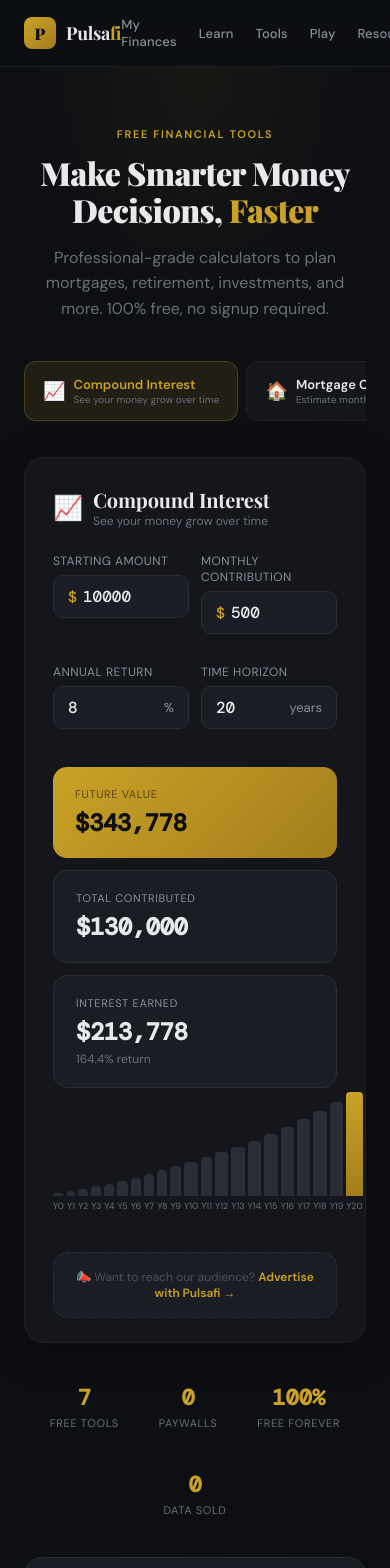
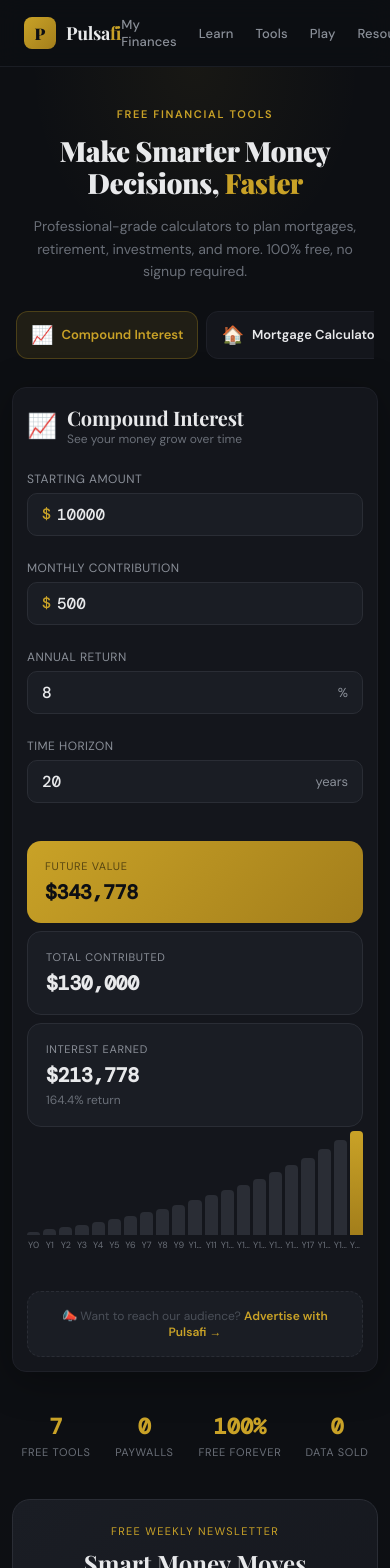
Before and after one commit to zackatlas/pulsafi, a Next.js app: page / in a window 390 px wide. Shown: the top 1568 px of the page. Built offline with nearby package versions, Linux system fonts and the light colour scheme.

Commit message:
Update Pulsafi.js

```diff
--- a/app/components/Pulsafi.js
+++ b/app/components/Pulsafi.js
@@ -45,9 +45,9 @@ function Input({ label, value, onChange, prefix, suffix, min, max, step = 1, sub
             if (!isNaN(num)) { setDisplay(raw); onChange(num); }
           }}
           onBlur={() => { setFocused(false); }}
-          style={{ flex: 1, background: "transparent", border: "none", outline: "none", color: "var(--text-primary)", fontSize: 16, fontFamily: "'DM Mono', monospace", fontWeight: 500, width: "100%" }}
+          style={{ flex: 1, background: "transparent", border: "none", outline: "none", color: "var(--text-primary)", fontSize: 16, fontFamily: "'DM Mono', monospace", fontWeight: 500, width: "100%", minWidth: 0 }}
         />
-        {suffix && <span style={{ color: "var(--text-secondary)", fontFamily: "'DM Sans', sans-serif", fontSize: 13 }}>{suffix}</span>}
+        {suffix && <span style={{ color: "var(--text-secondary)", fontFamily: "'DM Sans', sans-serif", fontSize: 13, whiteSpace: "nowrap" }}>{suffix}</span>}
       </div>
     </div>
   );
@@ -55,13 +55,13 @@ function Input({ label, value, onChange, prefix, suffix, min, max, step = 1, sub
 
 function ResultCard({ label, value, accent, sub }) {
   return (
-    <div style={{
+    <div className="pulsafi-result-card" style={{
       background: accent ? "linear-gradient(135deg, var(--accent) 0%, var(--accent-dark) 100%)" : "var(--bg-input)",
-      borderRadius: 14, padding: "20px 22px", flex: 1, minWidth: 160,
+      borderRadius: 14, padding: "18px 18px", flex: "1 1 140px", minWidth: 0,
       border: accent ? "none" : "1px solid var(--border-input)",
     }}>
       <div style={{ fontSize: 11, textTransform: "uppercase", letterSpacing: "0.06em", color: accent ? "rgba(0,0,0,0.55)" : "var(--text-secondary)", fontFamily: "'DM Sans', sans-serif", marginBottom: 6 }}>{label}</div>
-      <div style={{ fontSize: 24, fontWeight: 700, color: accent ? "#0d0f13" : "var(--text-primary)", fontFamily: "'DM Mono', monospace", letterSpacing: "-0.02em" }}>{value}</div>
+      <div className="pulsafi-result-value" style={{ fontSize: 24, fontWeight: 700, color: accent ? "#0d0f13" : "var(--text-primary)", fontFamily: "'DM Mono', monospace", letterSpacing: "-0.02em", wordBreak: "break-word" }}>{value}</div>
       {sub && <div style={{ fontSize: 12, color: accent ? "rgba(0,0,0,0.45)" : "var(--text-muted)", marginTop: 4, fontFamily: "'DM Sans', sans-serif" }}>{sub}</div>}
     </div>
   );
@@ -71,9 +71,9 @@ function ResultCard({ label, value, accent, sub }) {
 function MiniChart({ data, height = 140 }) {
   const max = Math.max(...data.map(d => d.value), 1);
   return (
-    <div style={{ display: "flex", alignItems: "flex-end", gap: 3, height, padding: "16px 0" }}>
+    <div style={{ display: "flex", alignItems: "flex-end", gap: 3, height, padding: "16px 0", overflow: "hidden" }}>
       {data.map((d, i) => (
-        <div key={i} style={{ flex: 1, display: "flex", flexDirection: "column", alignItems: "center", gap: 4 }}>
+        <div key={i} style={{ flex: 1, display: "flex", flexDirection: "column", alignItems: "center", gap: 4, minWidth: 0 }}>
           <div style={{
             width: "100%", borderRadius: "4px 4px 0 0",
             height: `${(d.value / max) * (height - 36)}px`,
@@ -81,7 +81,7 @@ function MiniChart({ data, height = 140 }) {
             transition: "height 0.5s cubic-bezier(0.4,0,0.2,1)",
             minHeight: 2,
           }} />
-          <span style={{ fontSize: 9, color: "var(--text-muted)", fontFamily: "'DM Sans', sans-serif" }}>{d.label}</span>
+          <span style={{ fontSize: 9, color: "var(--text-muted)", fontFamily: "'DM Sans', sans-serif", whiteSpace: "nowrap", overflow: "hidden", textOverflow: "ellipsis", maxWidth: "100%" }}>{d.label}</span>
         </div>
       ))}
     </div>
@@ -107,13 +107,13 @@ function CompoundInterest() {
   }
   return (
     <div>
-      <div style={{ display: "grid", gridTemplateColumns: "1fr 1fr", gap: 12 }}>
+      <div className="pulsafi-input-grid">
         <Input label="Starting Amount" value={principal} onChange={setPrincipal} prefix="$" min={0} step={1000} />
         <Input label="Monthly Contribution" value={monthly} onChange={setMonthly} prefix="$" min={0} step={100} />
         <Input label="Annual Return" value={rate} onChange={setRate} suffix="%" min={0} max={30} step={0.5} />
         <Input label="Time Horizon" value={years} onChange={setYears} suffix="years" min={1} max={50} />
       </div>
-      <div style={{ display: "flex", gap: 12, flexWrap: "wrap", marginTop: 20 }}>
+      <div className="pulsafi-results-row">
         <ResultCard label="Future Value" value={fmt(futureValue)} accent />
         <ResultCard label="Total Contributed" value={fmt(totalContributed)} />
         <ResultCard label="Interest Earned" value={fmt(interestEarned)} sub={pct((interestEarned / totalContributed) * 100) + " return"} />
@@ -144,13 +144,13 @@ function MortgageCalc() {
   }
   return (
     <div>
-      <div style={{ display: "grid", gridTemplateColumns: "1fr 1fr", gap: 12 }}>
+      <div className="pulsafi-input-grid">
         <Input label="Home Price" value={home} onChange={setHome} prefix="$" min={0} step={10000} />
         <Input label="Down Payment" value={down} onChange={setDown} suffix="%" min={0} max={100} step={1} />
         <Input label="Interest Rate" value={rate} onChange={setRate} suffix="%" min={0} max={15} step={0.125} />
         <Input label="Loan Term" value={term} onChange={setTerm} suffix="years" min={1} max={30} />
       </div>
-      <div style={{ display: "flex", gap: 12, flexWrap: "wrap", marginTop: 20 }}>
+      <div className="pulsafi-results-row">
         <ResultCard label="Monthly Payment" value={fmtD(payment)} accent />
         <ResultCard label="Loan Amount" value={fmt(loanAmt)} />
         <ResultCard label="Total Interest" value={fmt(totalInterest)} sub={pct((totalInterest / loanAmt) * 100) + " of loan"} />
@@ -190,14 +190,14 @@ function FireCalc() {
   }
   return (
     <div>
-      <div style={{ display: "grid", gridTemplateColumns: "1fr 1fr", gap: 12 }}>
+      <div className="pulsafi-input-grid">
         <Input label="Current Age" value={age} onChange={setAge} suffix="yrs" min={18} max={70} />
         <Input label="Current Savings" value={savings} onChange={setSavings} prefix="$" min={0} step={5000} />
         <Input label="Monthly Savings" value={monthlySave} onChange={setMonthlySave} prefix="$" min={0} step={100} />
         <Input label="Annual Expenses" value={annualExpense} onChange={setAnnualExpense} prefix="$" min={0} step={1000} />
         <Input label="Expected Return" value={returnRate} onChange={setReturnRate} suffix="%" min={0} max={15} step={0.5} />
       </div>
-      <div style={{ display: "flex", gap: 12, flexWrap: "wrap", marginTop: 20 }}>
+      <div className="pulsafi-results-row">
         <ResultCard label="FIRE Number" value={fmt(fireNumber)} accent />
         <ResultCard label="Years to FIRE" value={yearsToFire >= 50 ? "50+" : yearsToFire.toFixed(1)} sub={yearsToFire < 50 ? `Retire at age ${Math.round(fireAge)}` : "Adjust your inputs"} />
         <ResultCard label="Monthly Savings Rate" value={pct((monthlySave * 12 / (annualExpense + monthlySave * 12)) * 100)} />
@@ -233,12 +233,12 @@ function DebtPayoff() {
   }
   return (
     <div>
-      <div style={{ display: "grid", gridTemplateColumns: "1fr 1fr", gap: 12 }}>
+      <div className="pulsafi-input-grid">
         <Input label="Total Balance" value={balance} onChange={setBalance} prefix="$" min={0} step={1000} />
         <Input label="APR" value={apr} onChange={setApr} suffix="%" min={0} max={40} step={0.5} />
         <Input label="Monthly Payment" value={payment} onChange={setPayment} prefix="$" min={1} step={50} />
       </div>
-      <div style={{ display: "flex", gap: 12, flexWrap: "wrap", marginTop: 20 }}>
+      <div className="pulsafi-results-row">
         <ResultCard label="Debt Free In" value={months < 600 ? `${Math.ceil(months / 12)} yrs ${months % 12} mo` : "Never"} accent />
         <ResultCard label="Total Interest" value={months < 600 ? fmt(totalInterest) : "∞"} sub={months < 600 ? pct((totalInterest / balance) * 100) + " of balance" : "Payment too low"} />
         <ResultCard label="Total Paid" value={months < 600 ? fmt(totalPaid) : "∞"} />
@@ -271,18 +271,18 @@ function SalaryBreakdown() {
   const effectiveRate = (totalTax / salary) * 100;
   return (
     <div>
-      <div style={{ display: "grid", gridTemplateColumns: "1fr 1fr", gap: 12 }}>
+      <div className="pulsafi-input-grid">
         <Input label="Annual Salary" value={salary} onChange={setSalary} prefix="$" min={0} step={5000} />
         <Input label="State Tax Rate" value={state} onChange={setState} suffix="%" min={0} max={13} step={0.5} />
         <Input label="401k Contribution" value={retirement} onChange={setRetirement} suffix="%" min={0} max={25} step={1} />
         <Input label="Other Deductions" value={deductions} onChange={setDeductions} prefix="$" suffix="/mo" min={0} step={50} />
       </div>
-      <div style={{ display: "flex", gap: 12, flexWrap: "wrap", marginTop: 20 }}>
+      <div className="pulsafi-results-row">
         <ResultCard label="Monthly Take-Home" value={fmtD(monthlyTakeHome)} accent />
         <ResultCard label="Biweekly Pay" value={fmtD(biweekly)} />
         <ResultCard label="Effective Tax Rate" value={pct(effectiveRate)} sub={fmt(totalTax) + " total tax"} />
       </div>
-      <div style={{ marginTop: 20, display: "flex", gap: 8, flexWrap: "wrap" }}>
+      <div className="pulsafi-salary-breakdown" style={{ marginTop: 20, display: "flex", gap: 8, flexWrap: "wrap" }}>
         {[
           { label: "Federal Tax", value: federal, color: "#e74c3c" },
           { label: "FICA", value: fica, color: "#e67e22" },
@@ -290,7 +290,7 @@ function SalaryBreakdown() {
           { label: "401k", value: retirementAmt, color: "#2ecc71" },
           { label: "Take-Home", value: takeHome, color: "var(--accent)" },
         ].map((item, i) => (
-          <div key={i} style={{ flex: 1, minWidth: 100, background: "var(--bg-input)", borderRadius: 10, padding: "12px 14px", borderLeft: `3px solid ${item.color}` }}>
+          <div key={i} className="pulsafi-salary-item" style={{ flex: "1 1 calc(50% - 8px)", minWidth: 0, background: "var(--bg-input)", borderRadius: 10, padding: "12px 14px", borderLeft: `3px solid ${item.color}` }}>
             <div style={{ fontSize: 10, color: "var(--text-muted)", textTransform: "uppercase", letterSpacing: "0.04em", fontFamily: "'DM Sans', sans-serif" }}>{item.label}</div>
             <div style={{ fontSize: 15, color: "var(--text-primary)", fontFamily: "'DM Mono', monospace", fontWeight: 600, marginTop: 4 }}>{fmt(item.value)}</div>
             <div style={{ fontSize: 10, color: "var(--text-muted)", fontFamily: "'DM Sans', sans-serif", marginTop: 2 }}>{pct((item.value / salary) * 100)}</div>
@@ -318,7 +318,7 @@ function InvestComparison() {
   }));
   return (
     <div>
-      <div style={{ display: "grid", gridTemplateColumns: "1fr 1fr", gap: 12 }}>
+      <div className="pulsafi-input-grid">
         <Input label="Investment Amount" value={amount} onChange={setAmount} prefix="$" min={0} step={5000} />
         <Input label="Time Horizon" value={years} onChange={setYears} suffix="years" min={1} max={40} />
       </div>
@@ -327,13 +327,13 @@ function InvestComparison() {
           const maxVal = Math.max(...results.map(x => x.value));
           return (
             <div key={i} style={{ background: "var(--bg-input)", borderRadius: 12, padding: "16px 18px", border: "1px solid var(--border-input)" }}>
-              <div style={{ display: "flex", justifyContent: "space-between", alignItems: "center", marginBottom: 10 }}>
+              <div className="pulsafi-invest-row" style={{ display: "flex", justifyContent: "space-between", alignItems: "center", marginBottom: 10, flexWrap: "wrap", gap: 8 }}>
                 <div>
                   <div style={{ fontSize: 14, color: "var(--text-primary)", fontFamily: "'DM Sans', sans-serif", fontWeight: 600 }}>{r.name}</div>
                   <div style={{ fontSize: 11, color: "var(--text-muted)", fontFamily: "'DM Sans', sans-serif" }}>{r.rate}% annual return</div>
                 </div>
                 <div style={{ textAlign: "right" }}>
-                  <div style={{ fontSize: 18, fontWeight: 700, color: r.color, fontFamily: "'DM Mono', monospace" }}>{fmt(r.value)}</div>
+                  <div className="pulsafi-invest-value" style={{ fontSize: 18, fontWeight: 700, color: r.color, fontFamily: "'DM Mono', monospace" }}>{fmt(r.value)}</div>
                   <div style={{ fontSize: 11, color: "var(--text-faint)", fontFamily: "'DM Sans', sans-serif" }}>+{fmt(r.gain)}</div>
                 </div>
               </div>
@@ -381,17 +381,17 @@ function CryptoPlanner() {
 
   return (
     <div>
-      <div style={{ display: "grid", gridTemplateColumns: "1fr 1fr", gap: 12 }}>
+      <div className="pulsafi-input-grid">
         <Input label="Initial Investment" value={investment} onChange={setInvestment} prefix="$" min={0} step={1000} />
         <Input label="Monthly DCA" value={monthlyDCA} onChange={setMonthlyDCA} prefix="$" min={0} step={50} sublabel="Dollar-cost avg" />
         <Input label="Time Horizon" value={years} onChange={setYears} suffix="years" min={1} max={20} />
       </div>
 
       {/* Scenario Selector */}
-      <div style={{ display: "flex", gap: 8, marginTop: 16, flexWrap: "wrap" }}>
+      <div className="pulsafi-crypto-scenarios" style={{ display: "grid", gridTemplateColumns: "1fr 1fr", gap: 8, marginTop: 16 }}>
         {results.map(s => (
           <button key={s.key} onClick={() => setScenario(s.key)} style={{
-            flex: 1, minWidth: 100, padding: "10px 12px", borderRadius: 10, cursor: "pointer",
+            padding: "10px 12px", borderRadius: 10, cursor: "pointer",
             background: scenario === s.key ? "var(--accent-bg)" : "var(--bg-input)",
             border: scenario === s.key ? "1px solid var(--accent-border)" : "1px solid var(--border-input)",
             textAlign: "center", transition: "all 0.2s",
@@ -403,7 +403,7 @@ function CryptoPlanner() {
       </div>
 
       {/* Results */}
-      <div style={{ display: "flex", gap: 12, flexWrap: "wrap", marginTop: 20 }}>
+      <div className="pulsafi-results-row">
         <ResultCard label="Portfolio Value" value={fmt(active.value)} accent />
         <ResultCard label="Total Invested" value={fmt(active.totalInvested)} />
         <ResultCard label={active.gain >= 0 ? "Total Gain" : "Total Loss"} value={fmt(Math.abs(active.gain))} sub={(active.gain >= 0 ? "+" : "-") + pct(Math.abs(active.gain / active.totalInvested) * 100)} />
@@ -413,12 +413,12 @@ function CryptoPlanner() {
       <div style={{ marginTop: 20, display: "flex", flexDirection: "column", gap: 8 }}>
         {results.map((r, i) => (
           <div key={i} style={{ background: "var(--bg-input)", borderRadius: 10, padding: "14px 16px", border: scenario === r.key ? "1px solid var(--accent-border)" : "1px solid var(--border-input)" }}>
-            <div style={{ display: "flex", justifyContent: "space-between", alignItems: "center", marginBottom: 8 }}>
-              <div>
+            <div className="pulsafi-crypto-row" style={{ display: "flex", justifyContent: "space-between", alignItems: "center", marginBottom: 8, flexWrap: "wrap", gap: 6 }}>
+              <div style={{ minWidth: 0 }}>
                 <span style={{ fontSize: 13, fontWeight: 600, color: r.color }}>{r.label}</span>
-                <span style={{ fontSize: 11, color: "var(--text-muted)", marginLeft: 8 }}>{r.desc}</span>
+                <span className="pulsafi-crypto-desc" style={{ fontSize: 11, color: "var(--text-muted)", marginLeft: 8 }}>{r.desc}</span>
               </div>
-              <div style={{ fontSize: 16, fontWeight: 700, color: r.color, fontFamily: "'DM Mono', monospace" }}>{fmt(r.value)}</div>
+              <div style={{ fontSize: 16, fontWeight: 700, color: r.color, fontFamily: "'DM Mono', monospace", whiteSpace: "nowrap" }}>{fmt(r.value)}</div>
             </div>
             <div style={{ height: 5, background: "var(--bg-main)", borderRadius: 3, overflow: "hidden" }}>
               <div style={{ height: "100%", width: `${(r.value / maxVal) * 100}%`, background: r.color, borderRadius: 3, transition: "width 0.6s cubic-bezier(0.4,0,0.2,1)" }} />
@@ -474,7 +474,7 @@ function EmailCapture() {
     setNlLoading(false);
   };
   return (
-    <div style={{
+    <div className="pulsafi-email-capture" style={{
       background: "linear-gradient(135deg, var(--bg-input) 0%, var(--bg-card) 100%)",
       border: "1px solid var(--border-input)", borderRadius: 18, padding: "36px 32px", textAlign: "center",
       marginTop: 40,
@@ -540,7 +540,7 @@ export default function Pulsafi() {
       <Header />
 
       {/* ─── HERO ─── */}
-      <section style={{
+      <section className="pulsafi-hero" style={{
         padding: "60px 24px 40px", textAlign: "center",
         background: "var(--hero-gradient)",
       }}>
@@ -548,35 +548,35 @@ export default function Pulsafi() {
           Free Financial Tools
         </div>
         <h1 style={{
-          fontSize: "clamp(32px, 5vw, 52px)", fontFamily: "'Playfair Display', serif", fontWeight: 900,
+          fontSize: "clamp(28px, 5vw, 52px)", fontFamily: "'Playfair Display', serif", fontWeight: 900,
           margin: 0, lineHeight: 1.15, letterSpacing: "-0.02em", maxWidth: 680, marginLeft: "auto", marginRight: "auto",
         }}>
           Make Smarter Money<br />Decisions, <span style={{ color: "var(--accent)" }}>Faster</span>
         </h1>
-        <p style={{ color: "var(--text-muted)", fontSize: 16, margin: "16px auto 0", maxWidth: 500, lineHeight: 1.6 }}>
+        <p style={{ color: "var(--text-muted)", fontSize: "clamp(14px, 2.5vw, 16px)", margin: "16px auto 0", maxWidth: 500, lineHeight: 1.6, padding: "0 8px" }}>
           Professional-grade calculators to plan mortgages, retirement, investments, and more. 100% free, no signup required.
         </p>
       </section>
 
       {/* ─── TOOL SELECTOR ─── */}
-      <div style={{ padding: "0 24px", maxWidth: 900, margin: "0 auto" }}>
-        <div style={{
+      <div style={{ padding: "0 16px", maxWidth: 900, margin: "0 auto" }}>
+        <div className="pulsafi-tool-selector" style={{
           display: "flex", gap: 8, overflowX: "auto", paddingBottom: 8,
-          scrollbarWidth: "none",
+          scrollbarWidth: "none", WebkitOverflowScrolling: "touch",
         }}>
           {TOOLS.map(tool => (
             <button key={tool.id} onClick={() => setActiveTool(tool.id)} style={{
               background: activeTool === tool.id ? "var(--accent-bg)" : "var(--bg-card)",
               border: activeTool === tool.id ? "1px solid var(--accent-border)" : "1px solid var(--border-card)",
-              borderRadius: 12, padding: "14px 18px", cursor: "pointer",
+              borderRadius: 12, padding: "12px 14px", cursor: "pointer",
               display: "flex", alignItems: "center", gap: 8, whiteSpace: "nowrap",
               transition: "all 0.2s ease",
-              minWidth: "fit-content",
+              minWidth: "fit-content", flexShrink: 0,
             }}>
               <span style={{ fontSize: 18 }}>{tool.icon}</span>
               <div style={{ textAlign: "left" }}>
                 <div style={{ fontSize: 13, fontWeight: 600, color: activeTool === tool.id ? "var(--accent)" : "var(--text-primary)", fontFamily: "'DM Sans', sans-serif" }}>{tool.name}</div>
-                <div style={{ fontSize: 10, color: "var(--text-muted)", fontFamily: "'DM Sans', sans-serif" }}>{tool.desc}</div>
+                <div className="pulsafi-tool-desc" style={{ fontSize: 10, color: "var(--text-muted)", fontFamily: "'DM Sans', sans-serif" }}>{tool.desc}</div>
               </div>
             </button>
           ))}
@@ -584,10 +584,10 @@ export default function Pulsafi() {
       </div>
 
       {/* ─── ACTIVE TOOL ─── */}
-      <main style={{ padding: "28px 24px 60px", maxWidth: 900, margin: "0 auto" }}>
-        <div style={{
+      <main className="pulsafi-main" style={{ padding: "28px 16px 60px", maxWidth: 900, margin: "0 auto" }}>
+        <div className="pulsafi-tool-card" style={{
           background: "var(--bg-card)", borderRadius: 20, border: "1px solid var(--border-card)",
-          padding: "28px 28px 24px", boxShadow: "0 8px 40px rgba(0,0,0,0.3)",
+          padding: "24px 20px 20px", boxShadow: "0 8px 40px rgba(0,0,0,0.3)",
         }}>
           <div style={{ display: "flex", alignItems: "center", gap: 10, marginBottom: 24 }}>
             <span style={{ fontSize: 24 }}>{activeInfo.icon}</span>
@@ -601,7 +601,7 @@ export default function Pulsafi() {
 
         {/* ─── TRUST SIGNALS ─── */}
         <div style={{
-          display: "flex", justifyContent: "center", gap: 40, marginTop: 40, flexWrap: "wrap",
+          display: "flex", justifyContent: "center", gap: 24, marginTop: 40, flexWrap: "wrap",
         }}>
           {[
             { num: "7", label: "Free Tools" },
@@ -609,7 +609,7 @@ export default function Pulsafi() {
             { num: "100%", label: "Free Forever" },
             { num: "0", label: "Data Sold" },
           ].map((s, i) => (
-            <div key={i} style={{ textAlign: "center" }}>
+            <div key={i} style={{ textAlign: "center", minWidth: 60 }}>
               <div style={{ fontSize: 22, fontWeight: 700, color: "var(--accent)", fontFamily: "'DM Mono', monospace" }}>{s.num}</div>
               <div style={{ fontSize: 11, color: "var(--text-muted)", textTransform: "uppercase", letterSpacing: "0.06em", marginTop: 4 }}>{s.label}</div>
             </div>
@@ -629,10 +629,129 @@ export default function Pulsafi() {
             <p>Unlike spreadsheets that take hours to set up, our calculators give you instant, accurate results with beautiful visualizations. No sign-up required, no hidden fees, no data sold.</p>
           </div>
         </div>
-
-        {/* ─── FOOTER ─── */}
       </main>
       <Footer />
+
+      {/* ═══ RESPONSIVE STYLES ═══ */}
+      <style jsx global>{`
+        /* Hide scrollbar on tool selector */
+        .pulsafi-tool-selector::-webkit-scrollbar { display: none; }
+
+        /* Input grid: 2-col default */
+        .pulsafi-input-grid {
+          display: grid;
+          grid-template-columns: 1fr 1fr;
+          gap: 12px;
+        }
+
+        /* Results row */
+        .pulsafi-results-row {
+          display: flex;
+          gap: 12px;
+          flex-wrap: wrap;
+          margin-top: 20px;
+        }
+
+        /* ═══ MOBILE: 480px and below ═══ */
+        @media (max-width: 480px) {
+          /* Stack inputs to single column */
+          .pulsafi-input-grid {
+            grid-template-columns: 1fr !important;
+            gap: 6px !important;
+          }
+
+          /* Stack result cards vertically */
+          .pulsafi-results-row {
+            flex-direction: column !important;
+            gap: 8px !important;
+          }
+          .pulsafi-result-card {
+            flex: 1 1 100% !important;
+          }
+          .pulsafi-result-value {
+            font-size: 20px !important;
+          }
+
+          /* Reduce hero padding */
+          .pulsafi-hero {
+            padding: 40px 16px 28px !important;
+          }
+
+          /* Reduce tool card padding */
+          .pulsafi-tool-card {
+            padding: 16px 14px 14px !important;
+            border-radius: 14px !important;
+          }
+
+          /* Main padding */
+          .pulsafi-main {
+            padding: 20px 12px 40px !important;
+          }
+
+          /* Email capture padding */
+          .pulsafi-email-capture {
+            padding: 24px 16px !important;
+          }
+
+          /* Salary breakdown: 2-col grid on mobile */
+          .pulsafi-salary-breakdown {
+            gap: 6px !important;
+          }
+          .pulsafi-salary-item {
+            flex: 1 1 calc(50% - 6px) !important;
+            padding: 10px 10px !important;
+          }
+
+          /* Crypto scenario grid stays 2x2 */
+          .pulsafi-crypto-scenarios {
+            grid-template-columns: 1fr 1fr !important;
+            gap: 6px !important;
+          }
+
+          /* Crypto row description hidden on very small screens */
+          .pulsafi-crypto-desc {
+            display: none !important;
+          }
+
+          /* Investment comparison rows */
+          .pulsafi-invest-value {
+            font-size: 15px !important;
+          }
+
+          /* Hide tool descriptions on mobile to save space */
+          .pulsafi-tool-desc {
+            display: none !important;
+          }
+        }
+
+        /* ═══ TABLET: 481–768px ═══ */
+        @media (min-width: 481px) and (max-width: 768px) {
+          .pulsafi-input-grid {
+            grid-template-columns: 1fr 1fr;
+            gap: 10px;
+          }
+          .pulsafi-tool-card {
+            padding: 20px 18px 18px !important;
+          }
+          .pulsafi-salary-item {
+            flex: 1 1 calc(50% - 8px) !important;
+          }
+        }
+
+        /* ═══ Desktop: keep 2-col inputs ═══ */
+        @media (min-width: 769px) {
+          .pulsafi-tool-card {
+            padding: 28px 28px 24px !important;
+          }
+          .pulsafi-main {
+            padding: 28px 24px 60px !important;
+          }
+          .pulsafi-salary-item {
+            flex: 1 1 0 !important;
+            min-width: 100px !important;
+          }
+        }
+      `}</style>
     </div>
   );
 }
```
